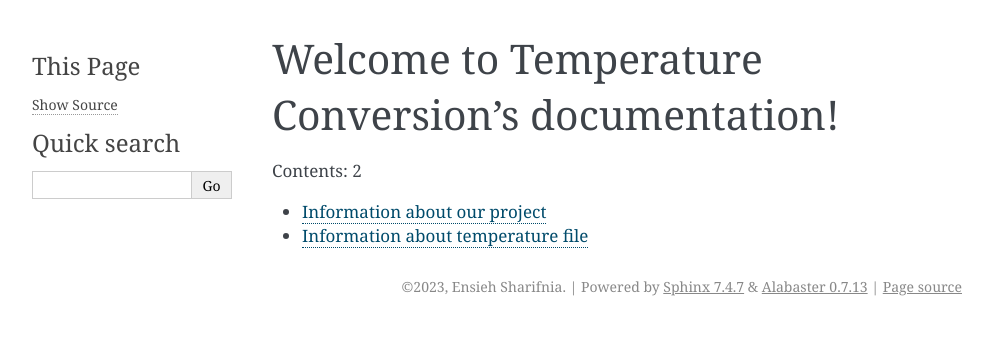
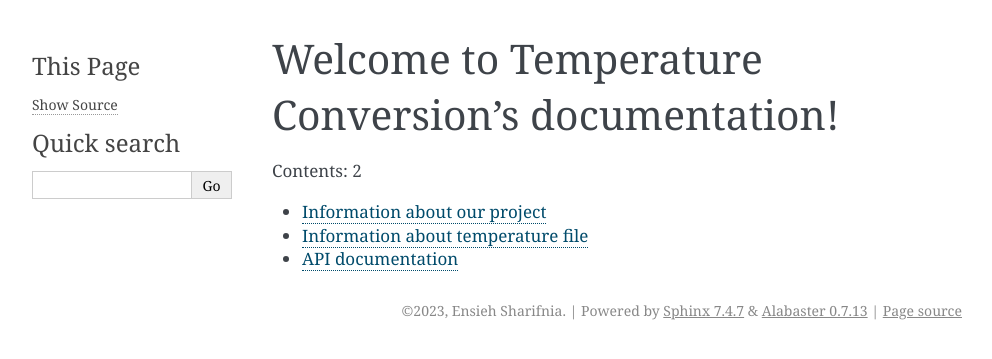
Before and after one commit to ensieh-sharifnia/temperature_conversion, a Sphinx documentation site: the page built from docs/index.rst, in a window 1280 px wide. Shown: the top 359 px of the page, without its empty margins (148-1140 px from the left). Built offline with Sphinx 7.4.7, drawn with Linux system fonts in a browser that asks for light colours.

Commit message:
Add documentation for some function

```diff
--- /dev/null
+++ b/docs/api.rst
@@ -0,0 +1,4 @@
+API documentation
+=================
+.. automodule:: conversion
+   :members:
--- a/docs/conf.py
+++ b/docs/conf.py
@@ -1,28 +1,55 @@
 # Configuration file for the Sphinx documentation builder.
 #
-# For the full list of built-in configuration values, see the documentation:
+# This file only contains a selection of the most common options. For a full
+# list see the documentation:
 # https://www.sphinx-doc.org/en/master/usage/configuration.html
 
+# -- Path setup --------------------------------------------------------------
+
+# If extensions (or modules to document with autodoc) are in another directory,
+# add these directories to sys.path here. If the directory is relative to the
+# documentation root, use os.path.abspath to make it absolute, like shown here.
+#
+import os
+import sys
+sys.path.insert(0, os.path.abspath('../'))
+
+
 # -- Project information -----------------------------------------------------
-# https://www.sphinx-doc.org/en/master/usage/configuration.html#project-information
 
 project = 'Temperature Conversion'
 copyright = '2023, Ensieh Sharifnia'
 author = 'Ensieh Sharifnia'
+
+# The full version, including alpha/beta/rc tags
 release = '0.1.0'
 
+
 # -- General configuration ---------------------------------------------------
-# https://www.sphinx-doc.org/en/master/usage/configuration.html#general-configuration
 
-extensions = ['myst_parser']
+# Add any Sphinx extension module names here, as strings. They can be
+# extensions coming with Sphinx (named 'sphinx.ext.*') or your custom
+# ones.
+extensions = ['myst_parser', 'sphinx.ext.autodoc']
 source_suffix = ['.rst', '.md']
+
+# Add any paths that contain templates here, relative to this directory.
 templates_path = ['_templates']
+
+# List of patterns, relative to source directory, that match files and
+# directories to ignore when looking for source files.
+# This pattern also affects html_static_path and html_extra_path.
 exclude_patterns = ['_build', 'Thumbs.db', '.DS_Store']
 
 
+# -- Options for HTML output -------------------------------------------------
 
-# -- Options for HTML output -------------------------------------------------
-# https://www.sphinx-doc.org/en/master/usage/configuration.html#options-for-html-output
+# The theme to use for HTML and HTML Help pages.  See the documentation for
+# a list of builtin themes.
+#
+html_theme = 'alabaster'
 
-html_theme = 'alabaster'
+# Add any paths that contain custom static files (such as style sheets) here,
+# relative to this directory. They are copied after the builtin static files,
+# so a file named "default.css" will overwrite the builtin "default.css".
 html_static_path = ['_static']
--- a/docs/index.rst
+++ b/docs/index.rst
@@ -12,3 +12,4 @@
 
    project-intro.md
    temperature.md
+   api.rst
```
